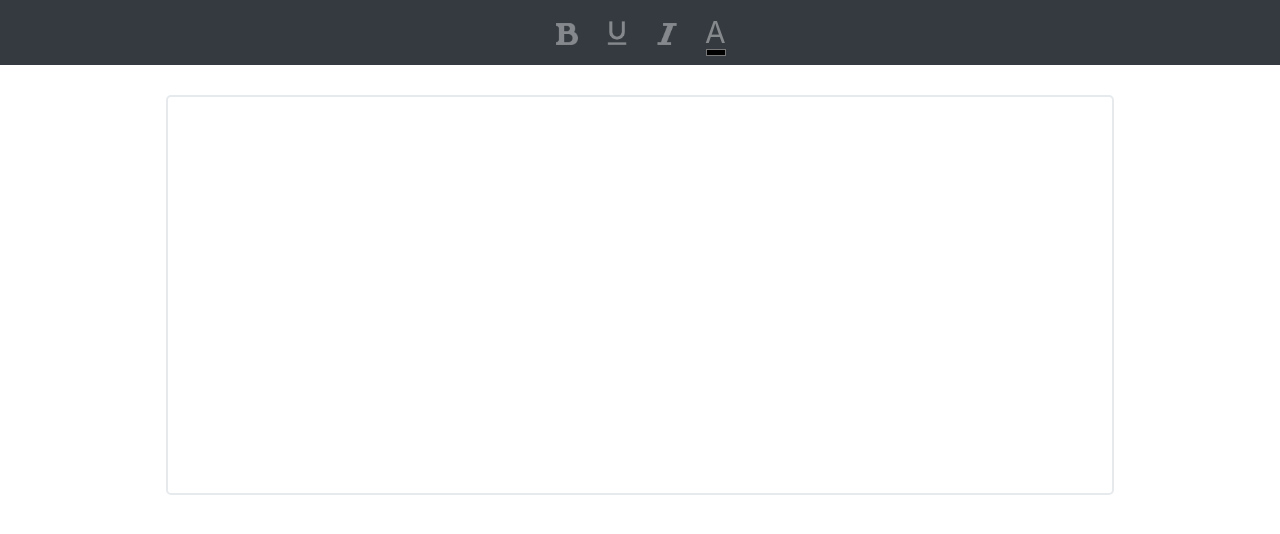
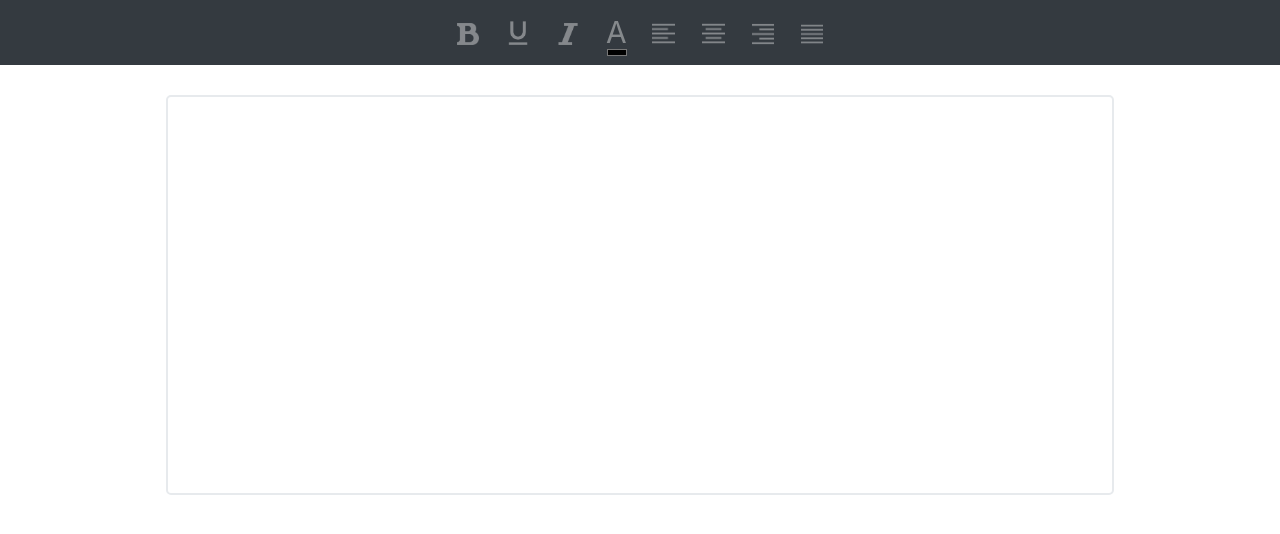
Before and after one commit to sithumpriya/text-editor, a plain HTML site: page index.html in a window 1280 px wide. Drawn offline with nearby package versions, Linux system fonts and the light colour scheme.

Commit message:
Feature-text_alignment added

```diff
--- a/index.html
+++ b/index.html
@@ -40,6 +40,20 @@
         </button>
         <input type="color" onchange="color(this.value)" class="colorInput" id="textColor" name="textColor">
 
+        <!-- Text alignment (Left, Center, Right , and Justify) -->
+        <button class="button" onclick="left()">
+            <img src="Resources/left.png" style="width:23px;">
+        </button>
+        <button class="button" onclick="center()">
+            <img src="Resources/center.png" style="width:23px;">
+        </button>
+        <button class="button" onclick="right()">
+            <img src="Resources/right.png" style="width:22px;">
+        </button>
+        <button class="button" onclick="justify()">
+            <img src="Resources/justify.png" style="width:22px;">
+        </button>
+
     </div>
 
     <!-- Text area -->
--- a/script.js
+++ b/script.js
@@ -1,3 +1,5 @@
+const textarea = document.getElementById("textarea");
+
 function bold() {
     document.execCommand('bold', true, null);
 }
@@ -13,3 +15,20 @@ function italic() {
 function color(value) {
     document.execCommand('foreColor', true, value);
 }
+
+// Text alignment for the entire document
+function left() {
+    textarea.style.textAlign = "left";
+}
+
+function center() {
+    textarea.style.textAlign = "center";
+}
+
+function right() {
+    textarea.style.textAlign = "right";
+}
+
+function justify() {
+    textarea.style.textAlign = "justify";
+}
```
